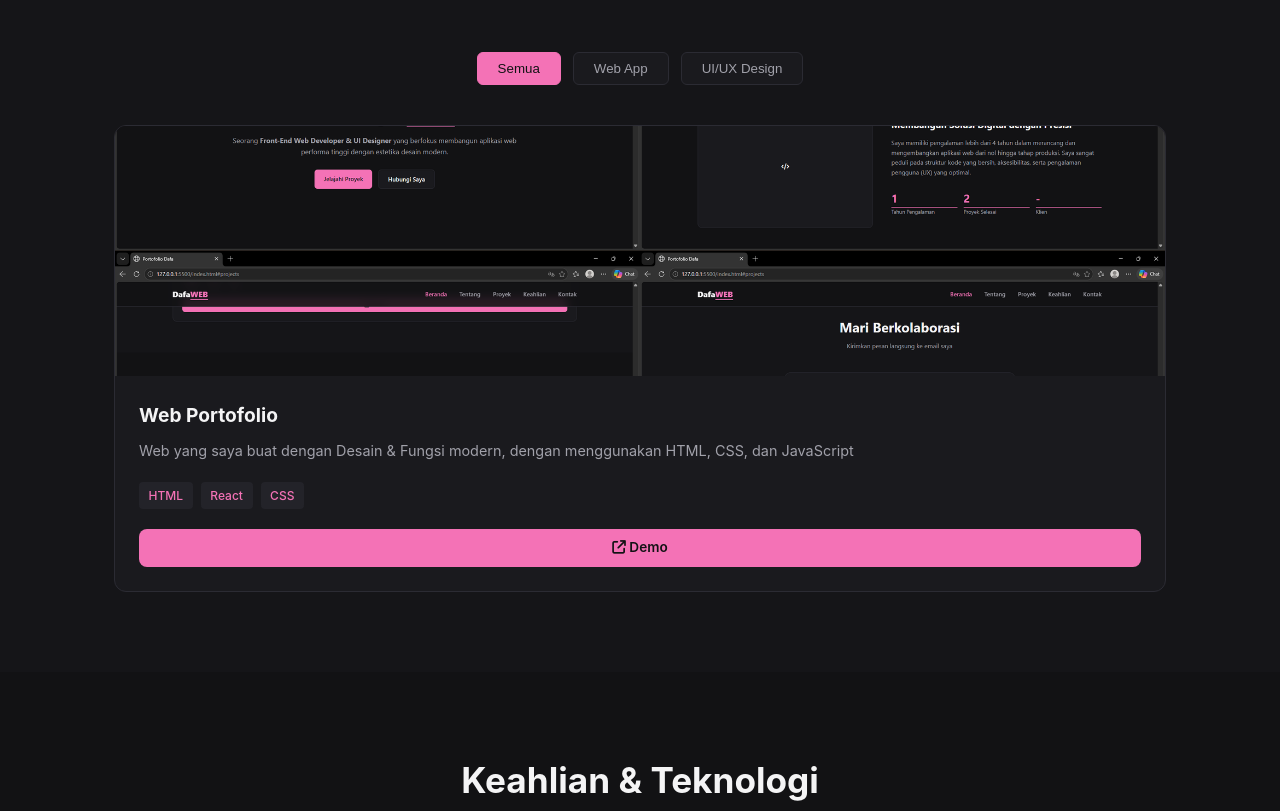
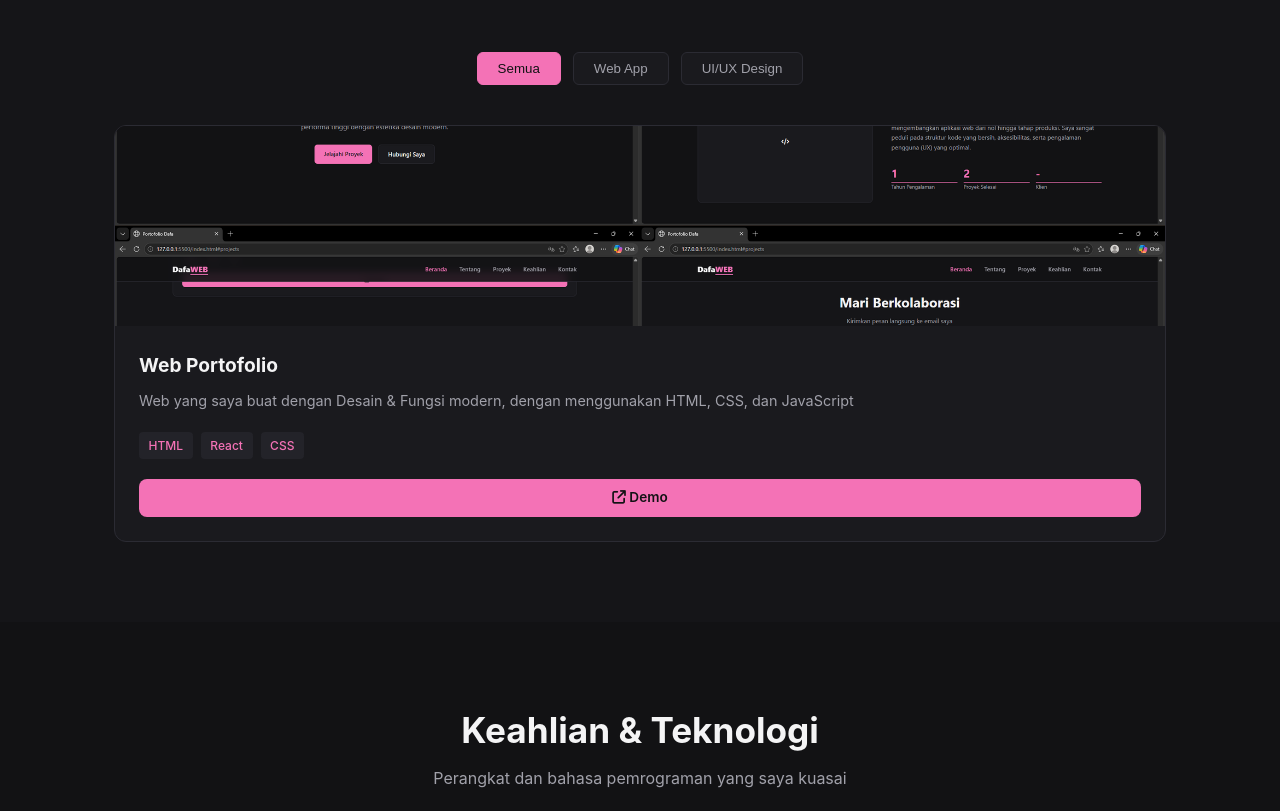
Before and after one commit to dapamabar48-lab/portofolio-dapa, a plain HTML site: page index.html in a window 1280 px wide. Shown: the part 1600-2411 px from the top of the page. Drawn offline with Linux system fonts and the light colour scheme.

Commit message:
update ke4

```diff
--- a/index.html
+++ b/index.html
@@ -102,7 +102,7 @@
 
             <div class="projects-grid">
                 <div class="project-card" data-category="web">
-                    <div class="project-img-box web-bg" style="height:250px; overflow:hidden;">
+                    <div class="project-img-box web-bg" style="height:200px; overflow:hidden;">
                        <img src="PORTOFOLIO.png"  alt="portofolio" style="width:100%; object-fit:cover; display:block">
                     </div>
                     <div class="project-body">
```
